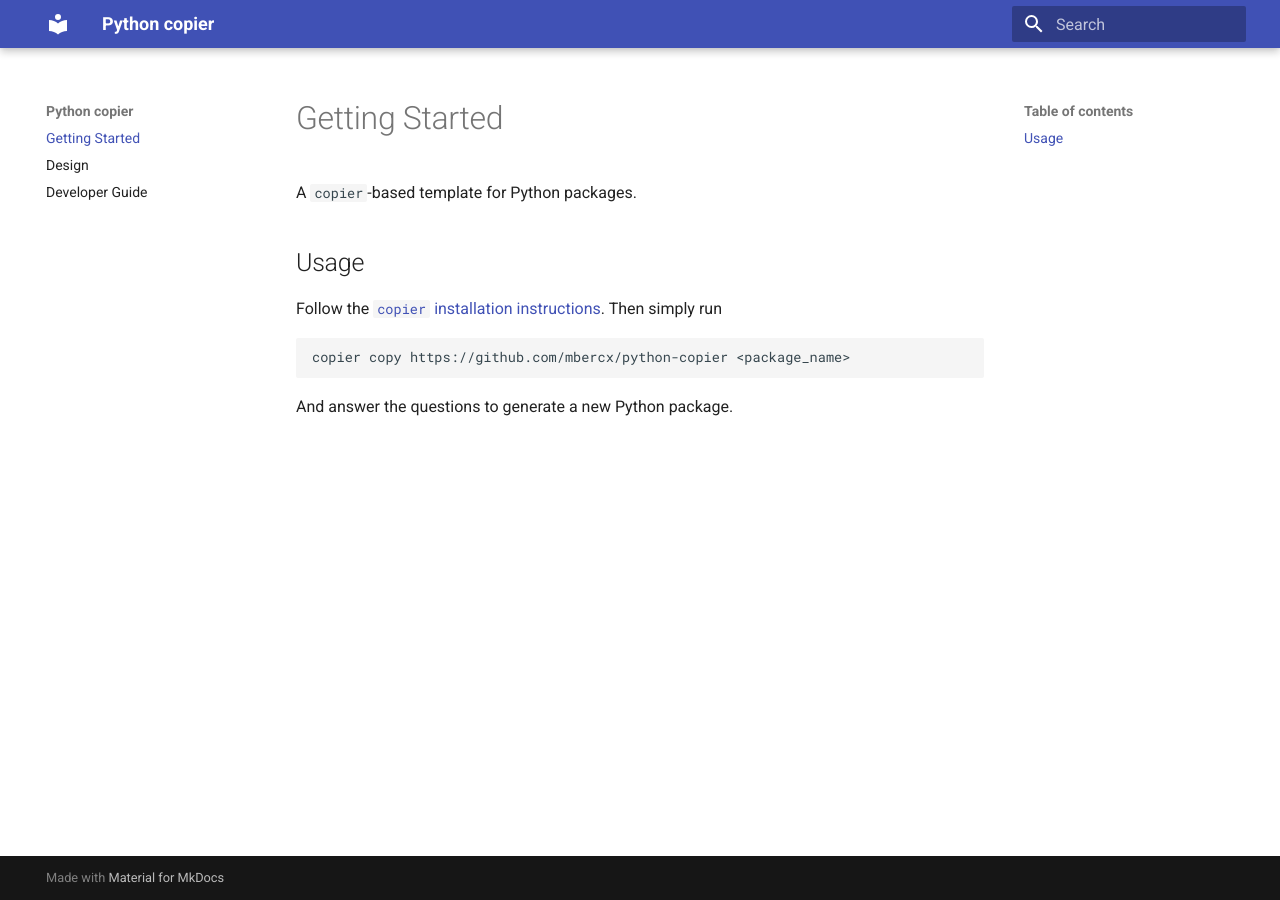
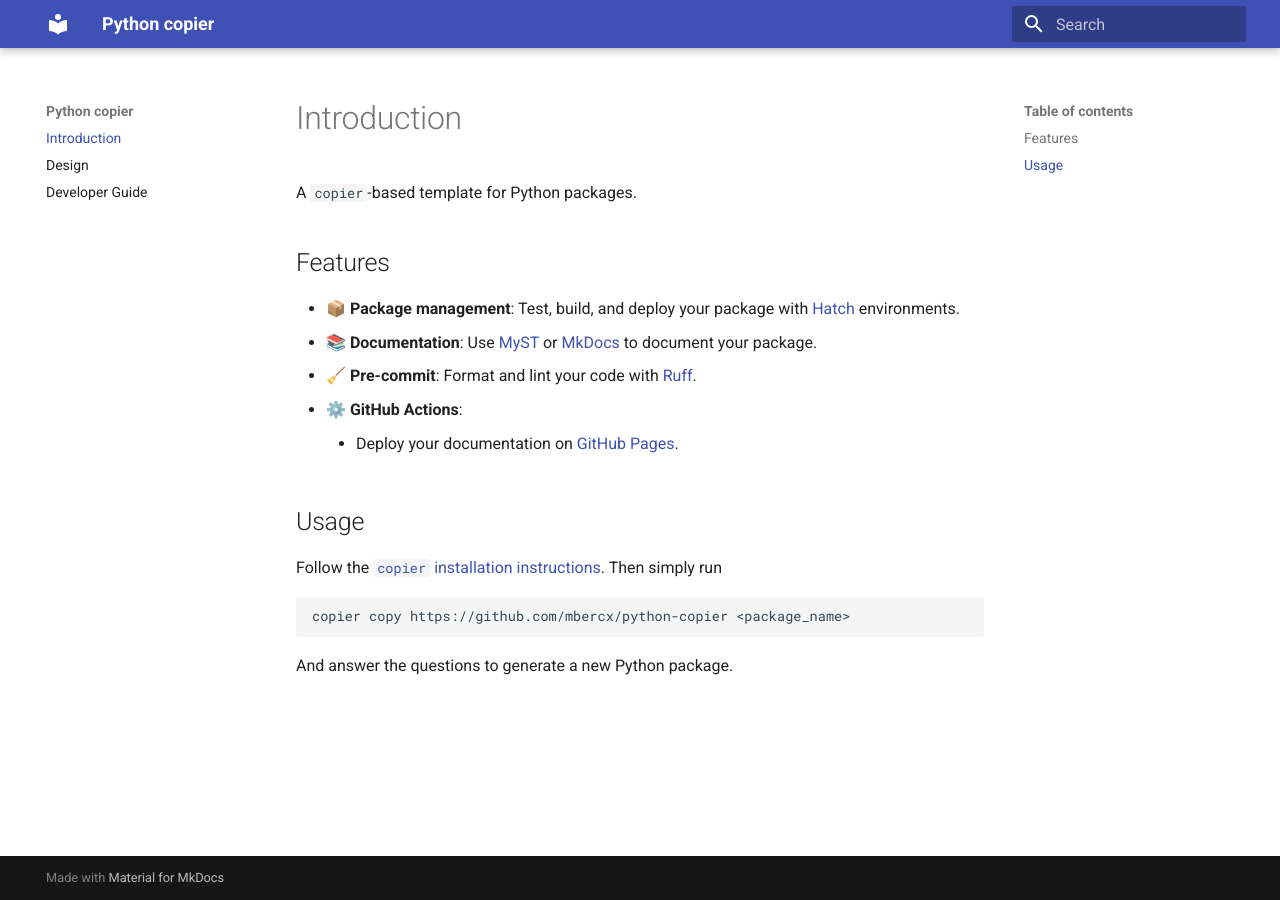
Before and after one commit to mbercx/python-copier, an MkDocs documentation site: the page built from docs/index.md, in a window 1280 px wide. Built offline with MkDocs 1.6.1 and Material for MkDocs 9.7.7, drawn with Linux system fonts in a browser that asks for light colours.

```diff
--- a/docs/index.md
+++ b/docs/index.md
@@ -1,6 +1,14 @@
-# Getting Started
+# Introduction
 
 A `copier`-based template for Python packages.
+
+## Features
+
+* 📦 **Package management**: Test, build, and deploy your package with [Hatch](https://hatch.pypa.io/) environments.
+*  📚 **Documentation**: Use [MyST](https://mystmd.org/) or [MkDocs](https://www.mkdocs.org/) to document your package.
+* 🧹 **Pre-commit**: Format and lint your code with [Ruff](https://docs.astral.sh/ruff/).
+* ⚙️ **GitHub Actions**:
+    * Deploy your documentation on [GitHub Pages](https://docs.github.com/en/pages/getting-started-with-github-pages/creating-a-github-pages-site).
 
 ## Usage
 
```
Also changed, not shown: README.md (+8 -0 lines).
